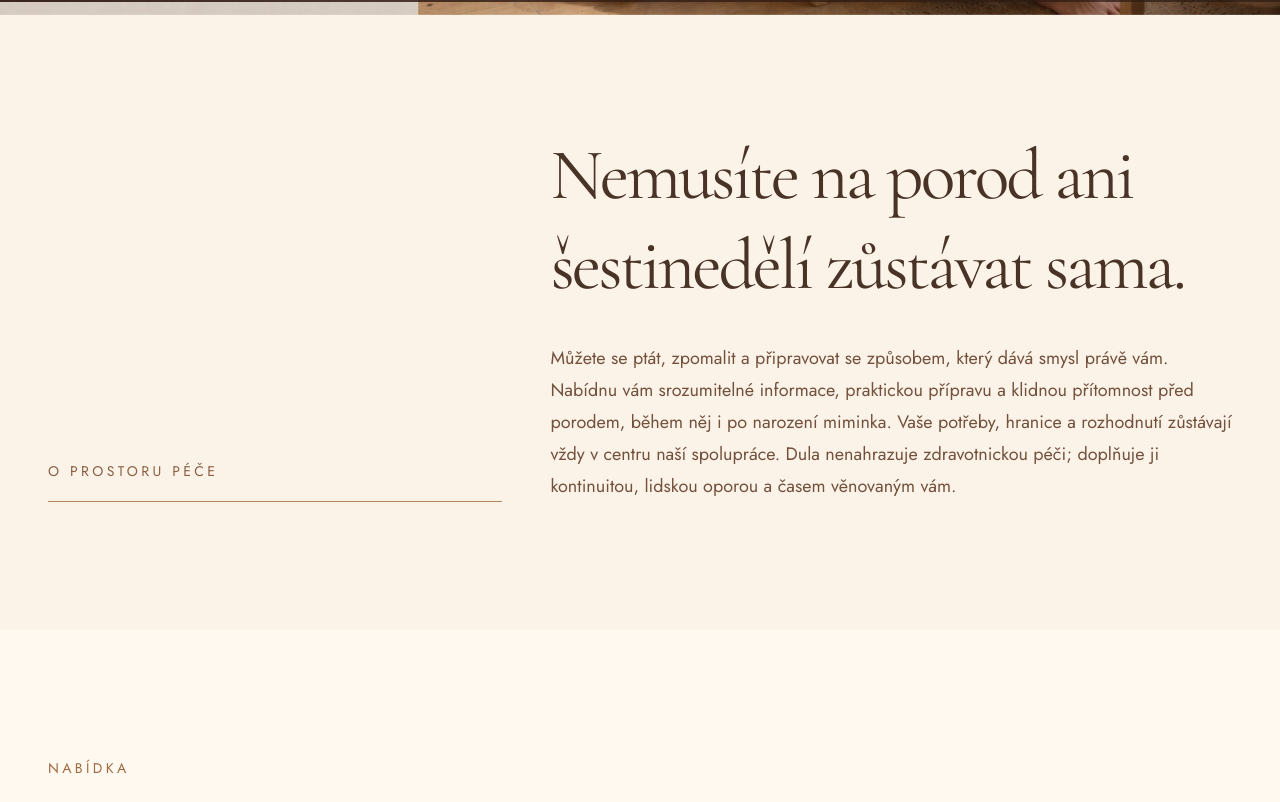
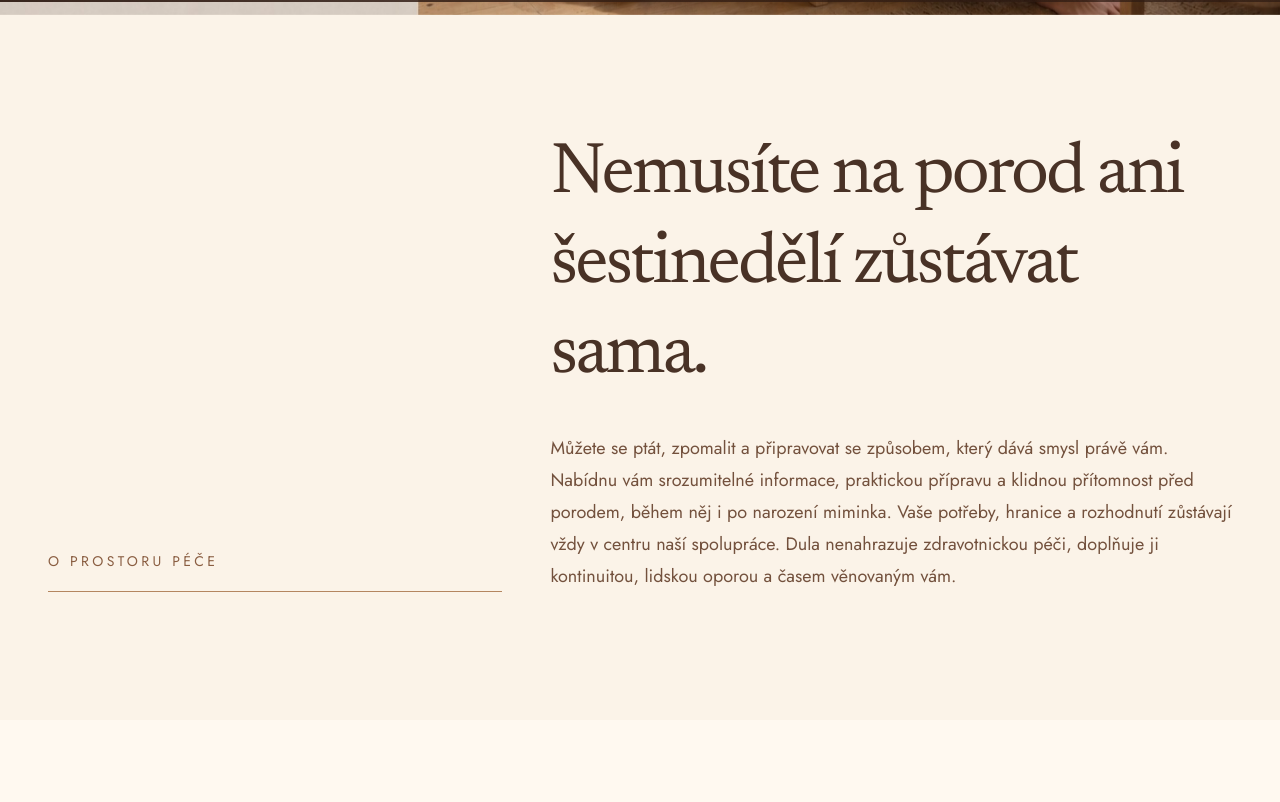
Before and after one commit to eeislerova/Light-of-Birth, a React (Vite) app: page / in a window 1280 px wide. Shown: the part 798-1600 px from the top of the page. Built offline with nearby package versions, Linux system fonts and the light colour scheme.

Commit message:
Refine typography and website wording

```diff
--- a/index.html
+++ b/index.html
@@ -28,7 +28,7 @@
     <link rel="preconnect" href="https://fonts.googleapis.com" />
     <link rel="preconnect" href="https://fonts.gstatic.com" crossorigin />
     <link
-      href="https://fonts.googleapis.com/css2?family=Cormorant+Garamond:ital,wght@0,300;0,400;0,500;1,300;1,400&family=Jost:wght@300;400;500&display=swap"
+      href="https://fonts.googleapis.com/css2?family=Jost:wght@300;400;500&family=Newsreader:ital,opsz,wght@0,6..72,300;0,6..72,400;0,6..72,500;1,6..72,300;1,6..72,400&display=swap"
       rel="stylesheet"
     />
     <title>Dula Eliška S. Eislerová | Light of Birth</title>
--- a/src/App.tsx
+++ b/src/App.tsx
@@ -175,7 +175,7 @@ export default function App() {
           email: contactEmail,
           image: `${preferredDomain}/images/eliska-o-mne-new.jpg`,
           areaServed: ["Praha", "Kutná Hora", "Středočeský kraj"],
-          sameAs: ["https://www.instagram.com/lightofbirth/", "https://www.linkedin.com/in/eli%C5%A1ka-eislerov%C3%A1-15b700217/"],
+          sameAs: ["https://www.instagram.com/lightofbirth/"],
         },
         {
           "@type": "FAQPage",
@@ -908,7 +908,6 @@ export default function App() {
           </div>
           <div className="flex gap-6 text-sm text-[#d8c2ac]">
             <a className="underline underline-offset-4 hover:text-[#fff8ee]" href="https://www.instagram.com/lightofbirth/" target="_blank" rel="noopener noreferrer">Instagram</a>
-            <a className="underline underline-offset-4 hover:text-[#fff8ee]" href="https://www.linkedin.com/in/eli%C5%A1ka-eislerov%C3%A1-15b700217/" target="_blank" rel="noopener noreferrer">LinkedIn</a>
           </div>
           <p className="text-sm text-[#d8c2ac]">{locale.footer.subtitle}</p>
         </div>
--- a/src/index.css
+++ b/src/index.css
@@ -26,7 +26,7 @@ body {
 }
 
 .font-serif {
-  font-family: "Cormorant Garamond", Georgia, "Times New Roman", Times, serif;
+  font-family: "Newsreader", Georgia, "Times New Roman", Times, serif;
 }
 
 @keyframes hero-drift {
--- a/src/locales.ts
+++ b/src/locales.ts
@@ -22,12 +22,12 @@ export const t = {
     space: {
       eyebrow: "O prostoru péče",
       title: "Nemusíte na porod ani šestinedělí zůstávat sama.",
-      text: "Můžete se ptát, zpomalit a připravovat se způsobem, který dává smysl právě vám. Nabídnu vám srozumitelné informace, praktickou přípravu a klidnou přítomnost před porodem, během něj i po narození miminka. Vaše potřeby, hranice a rozhodnutí zůstávají vždy v centru naší spolupráce. Dula nenahrazuje zdravotnickou péči; doplňuje ji kontinuitou, lidskou oporou a časem věnovaným vám.",
+      text: "Můžete se ptát, zpomalit a připravovat se způsobem, který dává smysl právě vám. Nabídnu vám srozumitelné informace, praktickou přípravu a klidnou přítomnost před porodem, během něj i po narození miminka. Vaše potřeby, hranice a rozhodnutí zůstávají vždy v centru naší spolupráce. Dula nenahrazuje zdravotnickou péči, doplňuje ji kontinuitou, lidskou oporou a časem věnovaným vám.",
     },
     care: {
       eyebrow: "Nabídka",
       title: "Vyberte si podporu, kterou právě potřebujete",
-      text: "Možná hledáte jistotu před porodem, známou tvář k porodu nebo péči, která vás podrží i v šestinedělí. Prohlédněte si jednotlivé možnosti; u každé najdete jasný rozsah i cenu. Pokud si nejste jistá, společně vybereme cestu, která vám bude skutečně sedět.",
+      text: "Možná hledáte jistotu před porodem, známou tvář k porodu nebo péči, která vás podrží i v šestinedělí. Prohlédněte si jednotlivé možnosti, u každé najdete jasný rozsah i cenu. Pokud si nejste jistá, společně vybereme cestu, která vám bude skutečně sedět.",
       note: "Osobně v Praze a na Kutnohorsku · vybrané konzultace také online",
       detailLabel: "Podrobný obsah péče",
       investment: "Investice",
@@ -49,7 +49,7 @@ export const t = {
       eyebrow: "Tradice jako zázemí",
       title: "České kořeny, indická tradice",
       p1: "V péči o vás propojuji českou blízkost k přírodě, bylinám a domovu s inspirací z ájurvédy. Těhotenství, porod i šestinedělí vnímám jako citlivé období, ve kterém si zasloužíte čas, teplo, pozornost a respekt.",
-      p2: "Z tradic vybírám jen to, co je pro vás bezpečné, srozumitelné a příjemné. Nic vám nevnucuji — společně hledáme podobu péče, ve které se můžete cítit sama sebou.",
+      p2: "Z tradic vybírám jen to, co je pro vás bezpečné, srozumitelné a příjemné.",
       more: "Více o mně",
     },
     about: {
@@ -57,7 +57,7 @@ export const t = {
       p2Lead: "Doprovázím pouze jednu ženu měsíčně",
       p2: ", abych měla dostatek prostoru pro individuální péči před porodem, během něj i v období po narození miminka.",
       p3: "Při přípravě a doprovodu využívám práci s tělem a dechem, rebozo i principy tradiční české bylinné a ájurvédské poporodní péče.",
-      p4: "Metody jsou ale až na druhém místě. Nejdůležitější jste vy — vaše přání, vaše hranice a to, co vám v danou chvíli přináší pocit bezpečí.",
+      p4: "Metody jsou ale až na druhém místě. Nejdůležitější jste vy ~ vaše přání, vaše hranice a to, co vám v danou chvíli přináší pocit bezpečí.",
       eyebrow: "O mně",
       title: "Budu vedle vás. S respektem a bez hodnocení.",
       more: "Více o mně",
@@ -73,7 +73,7 @@ export const t = {
     nourishment: {
       eyebrow: "Byliny a výživa",
       title: "Péče, která zahřívá a vyživuje.",
-      text: "V šestinedělí nemusíte všechno zvládat sama. Podle domluvy vám mohu přivézt nebo připravit teplé domácí jídlo a nabídnout jemnou péči s bylinami či oleji. Vždy vycházím z vašich potřeb, zdravotního stavu, ročního období a z toho, co je vám příjemné.",
+      text: "V šestinedělí nemusíte všechno zvládat sama. Podle domluvy vám mohu připravit teplé domácí jídlo a nabídnout jemnou péči s bylinami či oleji. Vždy vycházím z vašich potřeb, zdravotního stavu, ročního období a z toho, co je vám příjemné.",
       oil: "Třezalkový olej",
       oilDetail: "Bylinná péče připravovaná s pozorností",
       food: "Domácí jídlo",
@@ -105,8 +105,8 @@ export const t = {
       eyebrow: "Časté otázky",
       title: "Možná se právě ptáte…",
       items: [
-        { question: "Kdy je nejlepší dulu oslovit?", answer: "Klidně už na začátku těhotenství, nejčastěji ale ženy píší během druhého trimestru. Pokud je váš termín blízko, ozvěte se i tak — společně ověříme, zda mám kapacitu a jak vám mohu pomoci." },
-        { question: "Může být u porodu se mnou i partner?", answer: "Ano. Partnera nenahrazuji; pomáhám vám oběma lépe se zorientovat, vytvořit klidnější prostředí a najít způsoby podpory, které jsou vám příjemné." },
+        { question: "Kdy je nejlepší dulu oslovit?", answer: "Klidně už na začátku těhotenství, nejčastěji ale ženy píší během druhého trimestru. Pokud je váš termín blízko, ozvěte se i tak ~ společně ověříme, zda mám kapacitu a jak vám mohu pomoci." },
+        { question: "Může být u porodu se mnou i partner?", answer: "Ano. Partnera nenahrazuji, pomáhám vám oběma lépe se zorientovat, vytvořit klidnější prostředí a najít způsoby podpory, které jsou vám příjemné." },
         { question: "Ve kterých porodnicích doprovázíte?", answer: "Doprovázím především v porodnicích v Praze a v okolí Kutné Hory. Konkrétní místo i dojezd vždy probereme při úvodním rozhovoru." },
         { question: "Co když nevím, kterou péči vybrat?", answer: "To je úplně v pořádku. Napište mi pár vět o své situaci a na bezplatném úvodním setkání společně zjistíme, jaká míra podpory vám bude dávat smysl." },
       ],
@@ -145,7 +145,7 @@ export const t = {
     space: {
       eyebrow: "About the care space",
       title: "You do not have to move through birth and postpartum alone.",
-      text: "You can ask questions, slow down, and prepare in a way that feels right for you. I offer clear information, practical preparation, and a calm presence before, during, and after birth. Your needs, boundaries, and decisions remain at the heart of our work together. A doula does not replace medical care; she complements it with continuity, human support, and time devoted to you.",
+      text: "You can ask questions, slow down, and prepare in a way that feels right for you. I offer clear information, practical preparation, and a calm presence before, during, and after birth. Your needs, boundaries, and decisions remain at the heart of our work together. A doula does not replace medical care, she complements it with continuity, human support, and time devoted to you.",
     },
     care: {
       eyebrow: "Services",
@@ -166,13 +166,13 @@ export const t = {
       extendedText: "For women who would like one guide through a longer part of their journey, I also offer extended forms of care connecting pregnancy, birth, and the postpartum period.",
       premiumLabel: "Intensive individual care",
       cta: "Book a free 30-minute conversation",
-      ctaNote: "We can meet without obligation, talk about your wishes, and see whether my support feels right for you — online or in person by arrangement.",
+      ctaNote: "We can meet without obligation, talk about your wishes, and see whether my support feels right for you ~ online or in person by arrangement.",
     },
     tradition: {
       eyebrow: "Tradition as a foundation",
       title: "Czech roots, Indian tradition",
       p1: "In caring for you, I bring together the Czech closeness to nature, herbs, and home with inspiration from Ayurveda. I see pregnancy, birth, and postpartum as sensitive times in which you deserve warmth, attention, time, and respect.",
-      p2: "I use only what feels safe, clear, and supportive to you. Nothing is imposed — together, we shape care in which you can remain fully yourself.",
+      p2: "I use only what feels safe, clear, and supportive to you. Nothing is imposed ~ together, we shape care in which you can remain fully yourself.",
       more: "More about me",
     },
     about: {
@@ -180,7 +180,7 @@ export const t = {
       p2Lead: "I support only one woman each month",
       p2: ", so that I have enough space to provide individual care before and during birth, as well as after the baby is born.",
       p3: "My support may include practical birth preparation, body and breath work, rebozo, and principles of traditional Czech herbal and Ayurvedic postpartum care.",
-      p4: "The methods always come second. What matters most is you — your wishes, your boundaries, and what helps you feel safe in each moment.",
+      p4: "The methods always come second. What matters most is you ~ your wishes, your boundaries, and what helps you feel safe in each moment.",
       eyebrow: "About",
       title: "I will be beside you, with respect and without judgement.",
       more: "More about me",
@@ -228,8 +228,8 @@ export const t = {
       eyebrow: "Frequently asked questions",
       title: "You may be wondering…",
       items: [
-        { question: "When is the best time to contact a doula?", answer: "You are welcome to reach out early in pregnancy, although many women contact me during the second trimester. If your due date is close, please still write — we can check my availability and discuss how I may support you." },
-        { question: "Can my partner be with me during birth?", answer: "Yes. I do not replace your partner; I help both of you feel more informed, create a calmer environment, and find forms of support that feel comfortable to you." },
+        { question: "When is the best time to contact a doula?", answer: "You are welcome to reach out early in pregnancy, although many women contact me during the second trimester. If your due date is close, please still write ~ we can check my availability and discuss how I may support you." },
+        { question: "Can my partner be with me during birth?", answer: "Yes. I do not replace your partner, I help both of you feel more informed, create a calmer environment, and find forms of support that feel comfortable to you." },
         { question: "Which maternity hospitals do you attend?", answer: "I primarily attend births in Prague and the Kutná Hora area. We will discuss the specific hospital and travel arrangements during our introductory conversation." },
         { question: "What if I do not know which service to choose?", answer: "That is completely fine. Send me a few lines about your situation, and during a free introductory conversation we can explore what level of support would make sense for you." },
       ],
@@ -399,7 +399,7 @@ export const servicesData = {
     {
       title: "Posvátné šestinedělí",
       subtitle: "42 dní poporodní péče",
-      text: "Po dobu prvních šesti týdnů budete mít pravidelnou podporu zaměřenou na vás — vaše jídlo, teplo, odpočinek, regeneraci a nový rytmus rodiny.",
+      text: "Po dobu prvních šesti týdnů budete mít pravidelnou podporu zaměřenou na vás ~ vaše jídlo, teplo, odpočinek, regeneraci a nový rytmus rodiny.",
       detail: "Péči sestavíme ještě před narozením miminka podle vašich potřeb, zdravotního stavu a možností domácnosti. Inspiruji se ájurvédskými principy, vždy však respektuji vaše preference a doporučení zdravotníků.",
       sections: [
         {
@@ -442,12 +442,12 @@ export const servicesData = {
       // TODO: Doplnit konkrétnější podobu prvního a dalších týdnů pouze podle potvrzených údajů.
       price: "od 119 000 Kč",
       summary: "42 dní péče | od 119 000 Kč",
-      priceNote: "cena se odvíjí také od preferencí vašeho jídelníčku; dohodou po celé ČR",
+      priceNote: "cena se odvíjí také od preferencí vašeho jídelníčku, dohodou po celé ČR",
     },
     {
       title: "Celá cesta",
       subtitle: "Těhotenství · porod · 42 dní poporodní péče",
-      text: "Jedna průvodkyně, kterou znáte a které důvěřujete — od přípravy v těhotenství přes porod až po celých 42 dní po narození miminka.",
+      text: "Jedna průvodkyně, kterou znáte a které důvěřujete ~ od přípravy v těhotenství přes porod až po celých 42 dní po narození miminka.",
       detail: "Tato nejrozsáhlejší spolupráce vám dává kontinuitu v době, kdy se mnoho věcí rychle mění. Rozsah návštěv, přípravy jídla i praktické podpory nastavíme individuálně.",
       sections: [
         {
@@ -656,7 +656,7 @@ export const servicesData = {
     {
       title: "Sacred Postpartum",
       subtitle: "42 days of postpartum care",
-      text: "For the first six weeks, you receive regular support centred on you — nourishing food, warmth, rest, recovery, and your family's new rhythm.",
+      text: "For the first six weeks, you receive regular support centred on you ~ nourishing food, warmth, rest, recovery, and your family's new rhythm.",
       detail: "We create your care plan before the baby arrives, based on your needs, health, and home circumstances. I draw inspiration from Ayurvedic principles while always respecting your preferences and medical advice.",
       sections: [
         {
@@ -699,12 +699,12 @@ export const servicesData = {
       // TODO: Add a more specific first-week and later-weeks outline only when confirmed information is available.
       price: "from 119,000 CZK",
       summary: "42 days of care | from 119,000 CZK",
-      priceNote: "price also depends on dietary preferences; available across the whole CZ by agreement",
+      priceNote: "price also depends on dietary preferences, available across the whole CZ by agreement",
     },
     {
       title: "The Complete Journey",
       subtitle: "Pregnancy · Birth · 42 days of postpartum care",
-      text: "One trusted guide beside you — from preparation in pregnancy, through birth, and throughout the first 42 days with your baby.",
+      text: "One trusted guide beside you ~ from preparation in pregnancy, through birth, and throughout the first 42 days with your baby.",
       detail: "This is the most comprehensive form of care, offering continuity while many things are changing. We tailor the visits, meal preparation, and practical support to your family.",
       sections: [
         {
```
Also changed, not shown: src/legalContent.ts (+7 -7 lines), src/legalContentEn.ts (+4 -4 lines).
